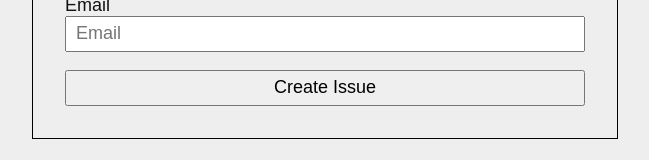
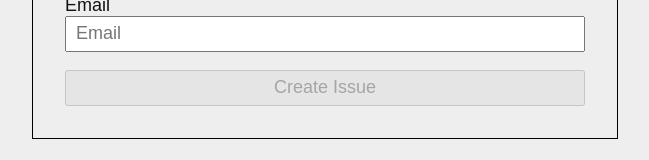
Before and after one commit to MorrallaPablo/Formulary, an Angular app: page /form in a window 1280 px wide. Shown: the part 512-672 px from the top of the page, without its empty margins (315-964 px from the left). Built offline with nearby package versions, Linux system fonts and the light colour scheme.

Commit message:
Added error messages to form

```diff
--- a/src/app/pages/form/form.html
+++ b/src/app/pages/form/form.html
@@ -8,6 +8,15 @@
                 placeholder="Title"
                 formControlName="title"
             />
+
+            @if (isInvalid(title)) {
+                @if (title?.errors?.['required']){
+                    <small class="error">Title is required</small>
+                }
+                @if (title?.errors?.['maxlength']){
+                    <small class="error">Title has a maximum length of 32 characters</small>
+                }
+            }
         </label>
 
         <label>Description
@@ -16,6 +25,15 @@
                 formControlName="description"
             >
             </textarea>
+
+            @if (isInvalid(description)) {
+                @if (description?.errors?.['required']){
+                    <small class="error">Description is required</small>
+                }
+                @if (description?.errors?.['maxLength']){
+                    <small class="error">Description has a maximum length of 1024 characters</small>
+                }
+            }
         </label>
 
         <label>Category
@@ -24,6 +42,15 @@
                 placeholder="Category"
                 formControlName="category"
             />
+
+            @if (isInvalid(category)) {
+                @if (category?.errors?.['required']){
+                    <small class="error">Category is required</small>
+                }
+                @if (category?.errors?.['maxlength']){
+                    <small class="error">Category has a maximum length of 32 characters</small>
+                }
+            }
         </label>
 
         <label>Priority
@@ -31,6 +58,15 @@
                 type="number"
                 formControlName="priority"
             />
+
+            @if (isInvalid(priority)) {
+                @if (priority?.errors?.['required']){
+                    <small class="error">Priority is required</small>
+                }
+                @if (priority?.errors?.['min'] || priority?.errors?.['max']){
+                    <small class="error">Priority has to be between 1 and 5</small>
+                }
+            }
         </label>
 
         <label>Email
@@ -39,9 +75,21 @@
                 placeholder="Email"
                 formControlName="email"
             />
+
+            @if (isInvalid(email)) {
+                @if (email?.errors?.['required']){
+                    <small class="error">Email is required</small>
+                }
+                @if (email?.errors?.['email']){
+                    <small class="error">Email should have the format name@domain.com</small>
+                }
+            }
         </label>
 
-        <button type="submit">
+        <button
+            type="submit"
+            [disabled]="form.invalid"
+        >
             Create Issue
         </button>
     </form>
--- a/src/app/pages/form/form.ts
+++ b/src/app/pages/form/form.ts
@@ -1,5 +1,5 @@
 import { Component } from '@angular/core';
-import { FormBuilder, FormControl, FormGroup, ReactiveFormsModule, Validators } from '@angular/forms';
+import { AbstractControl, FormBuilder, FormControl, FormGroup, ReactiveFormsModule, Validators } from '@angular/forms';
 import { SupabaseService } from '../../services/supabase-service';
 import { maxLength } from '@angular/forms/signals';
 import { CreateIssueDto } from '../../../model/CreateIssueDto';
@@ -26,6 +26,30 @@ export class Form {
     });
   }
 
+  get title() {
+    return this.form.get('title');
+  }
+
+  get description() {
+    return this.form.get('description');
+  }
+
+  get category() {
+    return this.form.get('category');
+  }
+
+  get priority() {
+    return this.form.get('priority');
+  }
+
+  get email() {
+    return this.form.get('email');
+  }
+
+  isInvalid(control: AbstractControl|null){
+    return (control?.invalid && (control?.touched || control?.dirty))
+  }
+
   async onFormSubmit(){
     try {
       const res = await this.supabaseService.createIssue({
--- a/src/styles.css
+++ b/src/styles.css
@@ -7,6 +7,7 @@
 
     --background-color: #EEE;
     --text-color: #111;
+    --error-color: #A22;
 }
 
 * {
@@ -62,3 +63,7 @@ button[type=submit] {
     font-size: large;
     height: 2em;
 }
+
+.error {
+    color: var(--error-color);
+}
```
